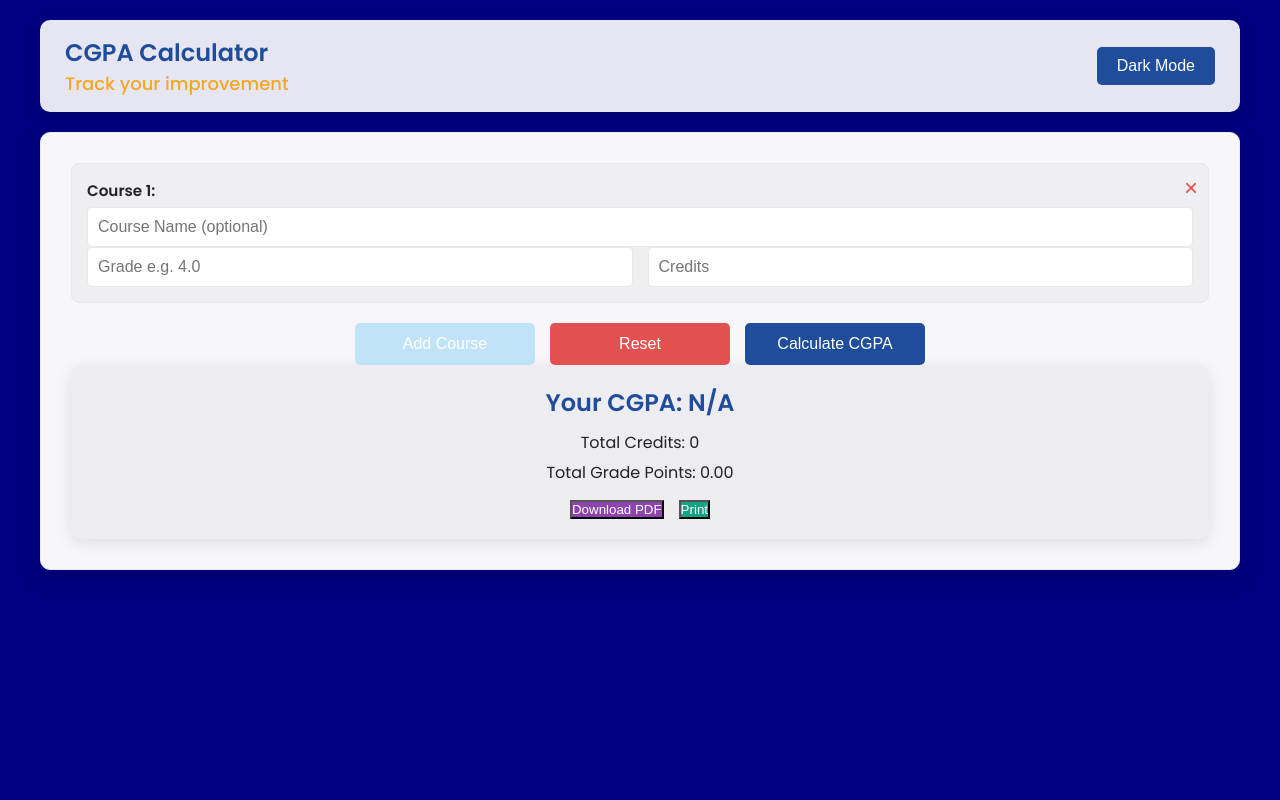
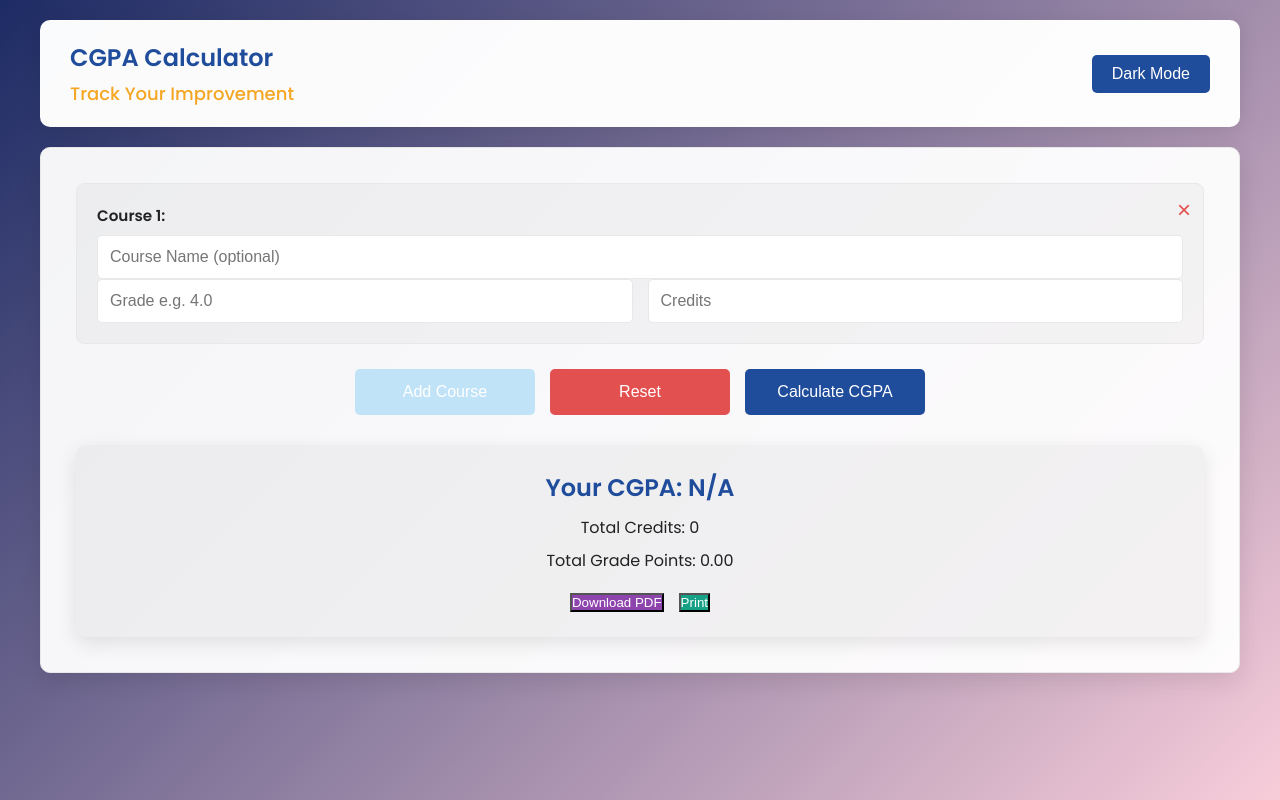
Before and after one commit to asifnotes/Cgpa, a plain HTML site: page index.html in a window 1280 px wide. Drawn offline with nearby package versions, Linux system fonts and the light colour scheme.

Commit message:
Update index.html

```diff
--- a/index.html
+++ b/index.html
@@ -2,25 +2,17 @@
 <html lang="en">
 <head>
     <meta charset="UTF-8" />
-    <meta
-            name="viewport"
-            content="width=device-width, initial-scale=1.0"
-    />
+    <meta name="viewport" content="width=device-width, initial-scale=1.0" />
     <title>CGPA Calculator</title>
-
     <!-- Google Fonts -->
-    <link
-            href="https://fonts.googleapis.com/css?family=Poppins:300,400,500,600&display=swap"
-            rel="stylesheet"
-    />
-
+    <link href="https://fonts.googleapis.com/css?family=Poppins:300,400,500,600&display=swap" rel="stylesheet" />
     <style>
-        /* CSS Variables for modern theming with logo colors */
+        /* CSS Variables for modern theming */
         :root {
-          --primary-color: #204d9b; /* Dark Blue from the logo */
-          --primary-hover: #193d80; /* Darker variant for hover */
-          --secondary-color: #c1e3f8; /* Light Blue from the logo */
-          --secondary-hover: #a1c9e0; /* Darker variant for hover */
+          --primary-color: #204d9b;
+          --primary-hover: #193d80;
+          --secondary-color: #c1e3f8;
+          --secondary-hover: #a1c9e0;
           --danger-color: #e35050;
           --danger-hover: #c0392b;
           --accent-color: #f5a623;
@@ -29,7 +21,7 @@
           --download-hover: #732d91;
           --print-color: #16a085;
           --print-hover: #138d75;
-          --container-bg: rgba(255, 255, 255, 0.97);
+          --container-bg: rgba(255, 255, 255, 0.95);
           --container-dark: #1e1e1e;
           --text-light: #222;
           --text-dark: #f0f0f0;
@@ -50,7 +42,7 @@
         body {
           font-family: 'Poppins', sans-serif;
           font-size: var(--font-size-base);
-          background: navy; /* Navy blue background */
+          background: linear-gradient(135deg, #1d2b64, #f8cdda);
           color: var(--text-light);
           display: flex;
           flex-direction: column;
@@ -71,10 +63,10 @@
           display: flex;
           justify-content: space-between;
           align-items: center;
-          background: rgba(255, 255, 255, 0.9);
-          padding: 15px 25px;
+          background: rgba(255, 255, 255, 0.98);
+          padding: 20px 30px;
           border-radius: 10px;
-          box-shadow: 0 4px 12px rgba(0, 0, 0, 0.15);
+          box-shadow: 0 4px 20px rgba(0, 0, 0, 0.1);
           margin-bottom: 20px;
           backdrop-filter: blur(8px);
         }
@@ -86,6 +78,7 @@
           font-size: var(--font-size-xl);
           font-weight: 600;
           color: var(--primary-color);
+          margin-bottom: 5px;
         }
         header h4 {
           font-size: var(--font-size-lg);
@@ -100,10 +93,11 @@
           color: #fff;
           font-size: 1rem;
           cursor: pointer;
-          transition: background var(--transition);
+          transition: background var(--transition), transform var(--transition);
         }
         header button:hover {
           background: var(--primary-hover);
+          transform: translateY(-2px);
         }
 
         /* Main Container */
@@ -111,9 +105,9 @@
           background: var(--container-bg);
           width: 100%;
           max-width: 1080px;
-          padding: 25px;
+          padding: 30px;
           border-radius: 10px;
-          box-shadow: 0 6px 20px rgba(0, 0, 0, 0.15);
+          box-shadow: 0 8px 25px rgba(0, 0, 0, 0.1);
           border: 1px solid var(--border-light);
           transition: background var(--transition), border-color var(--transition);
           margin-bottom: 20px;
@@ -123,28 +117,29 @@
         form {
           display: flex;
           flex-direction: column;
-          gap: 20px;
+          gap: 25px;
         }
         .course {
           background: rgba(0, 0, 0, 0.03);
           border: 1px solid var(--border-light);
           border-radius: 8px;
-          padding: 15px;
+          padding: 20px;
           position: relative;
-          transition: background var(--transition);
+          transition: background var(--transition), transform var(--transition);
         }
         .course:hover {
           background: rgba(0, 0, 0, 0.05);
+          transform: scale(1.01);
         }
         .course label {
           font-size: 0.95rem;
           font-weight: 600;
-          margin-bottom: 5px;
+          margin-bottom: 8px;
           display: block;
         }
         .course input {
           width: 100%;
-          padding: 10px;
+          padding: 12px;
           font-size: 1rem;
           border: 1px solid var(--border-light);
           border-radius: 5px;
@@ -165,8 +160,8 @@
         }
         .remove-course {
           position: absolute;
-          top: 10px;
-          right: 10px;
+          top: 12px;
+          right: 12px;
           background: transparent;
           border: none;
           color: var(--danger-color);
@@ -175,7 +170,7 @@
           transition: transform var(--transition), color var(--transition);
         }
         .remove-course:hover {
-          transform: scale(1.1);
+          transform: scale(1.2);
           color: var(--danger-hover);
         }
 
@@ -187,7 +182,7 @@
           gap: 15px;
         }
         .buttons button {
-          padding: 12px 20px;
+          padding: 14px 25px;
           font-size: 1rem;
           border: none;
           border-radius: 5px;
@@ -197,7 +192,7 @@
           max-width: 180px;
         }
         .buttons button:hover {
-          transform: translateY(-2px);
+          transform: translateY(-3px);
         }
         #add-course {
           background: var(--secondary-color);
@@ -238,10 +233,12 @@
         /* Result Section */
         .result-container {
           background: rgba(0, 0, 0, 0.04);
-          padding: 20px;
+          padding: 25px;
           border-radius: 10px;
           text-align: center;
-          box-shadow: 0 4px 15px rgba(0, 0, 0, 0.1);
+          box-shadow: 0 6px 20px rgba(0, 0, 0, 0.1);
+          margin-top: 30px;
+          transition: background var(--transition);
         }
         .result-container h2 {
           font-size: var(--font-size-xl);
@@ -251,10 +248,10 @@
         }
         .result-container p {
           font-size: 1rem;
-          margin: 5px 0;
+          margin: 8px 0;
         }
         .result-buttons {
-          margin-top: 15px;
+          margin-top: 20px;
           display: flex;
           gap: 15px;
           justify-content: center;
@@ -282,6 +279,9 @@
         body.dark-mode .course label {
           color: var(--text-dark);
         }
+        body.dark-mode .result-container {
+          background: rgba(255, 255, 255, 0.1);
+        }
 
         /* Print Styles */
         @media print {
@@ -300,7 +300,6 @@
         }
 
         /* Responsive Styles */
-        /* Mobile (up to 480px) */
         @media (max-width: 480px) {
           body {
             padding: 10px;
@@ -309,7 +308,7 @@
           header {
             flex-direction: column;
             align-items: flex-start;
-            padding: 10px;
+            padding: 15px;
           }
           header h1,
           header h4 {
@@ -320,10 +319,9 @@
             padding: 10px;
           }
           .container {
-            padding: 15px;
+            padding: 20px;
           }
         }
-        /* Tablet (481px to 720px) */
         @media (min-width: 481px) and (max-width: 720px) {
           body {
             font-size: 15px;
@@ -342,10 +340,9 @@
             max-width: 45%;
           }
           .container {
-            padding: 20px;
+            padding: 25px;
           }
         }
-        /* Laptop (721px to 1080px) */
         @media (min-width: 721px) and (max-width: 1080px) {
           body {
             font-size: 16px;
@@ -360,10 +357,9 @@
             max-width: 180px;
           }
           .container {
-            padding: 25px;
+            padding: 30px;
           }
         }
-        /* Desktop (above 1080px) */
         @media (min-width: 1081px) {
           body {
             font-size: 17px;
@@ -373,26 +369,21 @@
           }
           .container {
             max-width: 1200px;
-            padding: 30px;
+            padding: 35px;
           }
         }
     </style>
-
     <!-- jsPDF Library for PDF Generation -->
-    <script
-            src="https://cdnjs.cloudflare.com/ajax/libs/jspdf/2.5.1/jspdf.umd.min.js"
-    ></script>
+    <script src="https://cdnjs.cloudflare.com/ajax/libs/jspdf/2.5.1/jspdf.umd.min.js"></script>
 </head>
 <body>
 <!-- Header -->
 <header>
     <div>
         <h1>CGPA Calculator</h1>
-        <h4>Track your improvement</h4>
+        <h4>Track Your Improvement</h4>
     </div>
-    <button id="mode-toggle" aria-label="Toggle Dark/Light Mode">
-        Dark Mode
-    </button>
+    <button id="mode-toggle" aria-label="Toggle Dark/Light Mode">Dark Mode</button>
 </header>
 
 <!-- Main Container -->
@@ -432,13 +423,11 @@
       const modeToggleButton = document.getElementById("mode-toggle");
 
       function updateLocalStorage() {
-        const coursesData = Array.from(coursesContainer.children).map(
-          (courseDiv) => ({
-            courseName: courseDiv.querySelector(".course-name").value,
-            grade: courseDiv.querySelector(".grade").value,
-            credits: courseDiv.querySelector(".credits").value,
-          })
-        );
+        const coursesData = Array.from(coursesContainer.children).map(courseDiv => ({
+          courseName: courseDiv.querySelector(".course-name").value,
+          grade: courseDiv.querySelector(".grade").value,
+          credits: courseDiv.querySelector(".credits").value,
+        }));
         localStorage.setItem("coursesData", JSON.stringify(coursesData));
       }
 
@@ -449,9 +438,7 @@
             const coursesData = JSON.parse(stored);
             if (Array.isArray(coursesData) && coursesData.length > 0) {
               coursesContainer.innerHTML = "";
-              coursesData.forEach((course) =>
-                addCourse(course.courseName, course.grade, course.credits)
-              );
+              coursesData.forEach(course => addCourse(course.courseName, course.grade, course.credits));
               return;
             }
           } catch (e) {
@@ -524,7 +511,7 @@
           }
         });
 
-        [courseNameInput, gradeInput, creditInput].forEach((input) => {
+        [courseNameInput, gradeInput, creditInput].forEach(input => {
           input.addEventListener("input", () => {
             calculateCGPA();
             updateLocalStorage();
@@ -546,11 +533,10 @@
       const calculateCGPA = () => {
         const gradeInputs = document.querySelectorAll(".grade");
         const creditInputs = document.querySelectorAll(".credits");
-        let totalGradePoints = 0,
-          totalCredits = 0;
+        let totalGradePoints = 0, totalCredits = 0;
         gradeInputs.forEach((gradeInput, index) => {
           const g = parseFloat(gradeInput.value),
-            c = parseFloat(creditInputs[index].value);
+                c = parseFloat(creditInputs[index].value);
           if (!isNaN(g) && !isNaN(c)) {
             totalGradePoints += g * c;
             totalCredits += c;
@@ -589,8 +575,7 @@
         const cgpaText = `Your CGPA is: ${cgpaDisplay.textContent}`;
         let coursesText = "Courses Details:\n";
         Array.from(coursesContainer.children).forEach((courseDiv, index) => {
-          const courseName =
-            courseDiv.querySelector(".course-name").value || `Course ${index + 1}`;
+          const courseName = courseDiv.querySelector(".course-name").value || `Course ${index + 1}`;
           const grade = courseDiv.querySelector(".grade").value;
           const credits = courseDiv.querySelector(".credits").value;
           coursesText += `${index + 1}. ${courseName} - Grade: ${grade}, Credits: ${credits}\n`;
```
